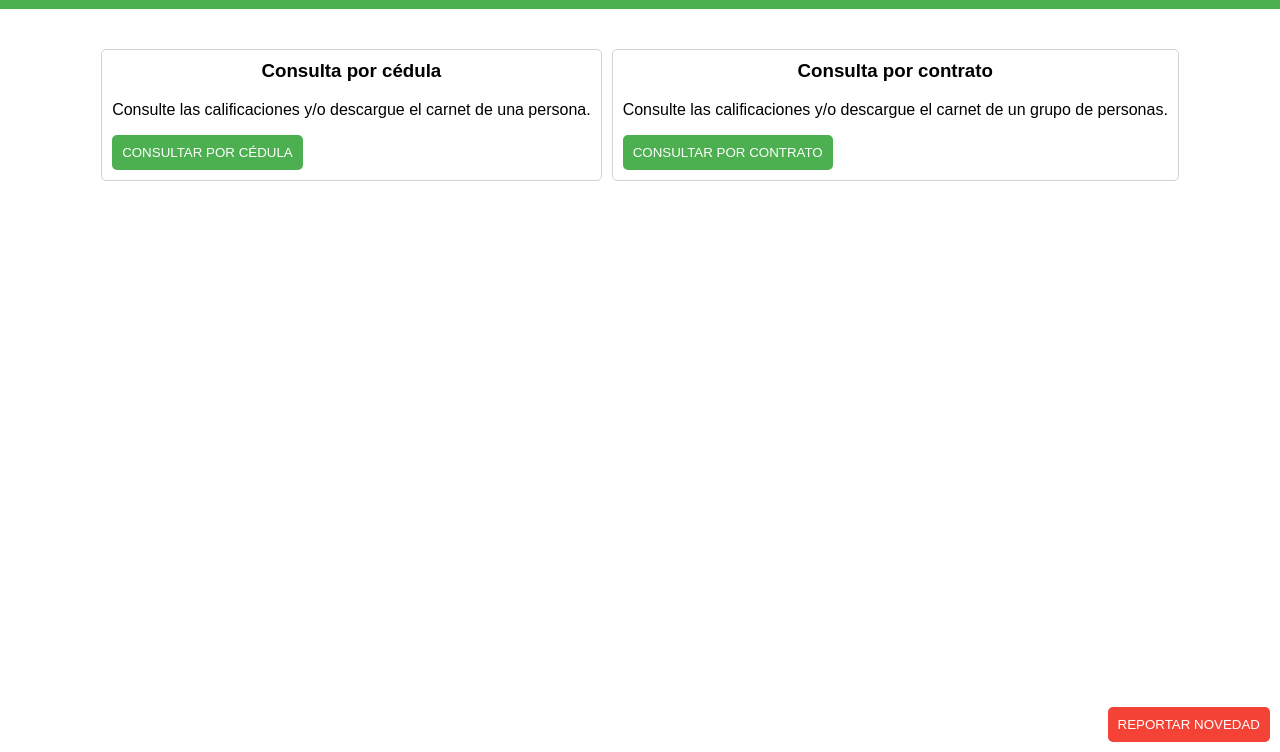
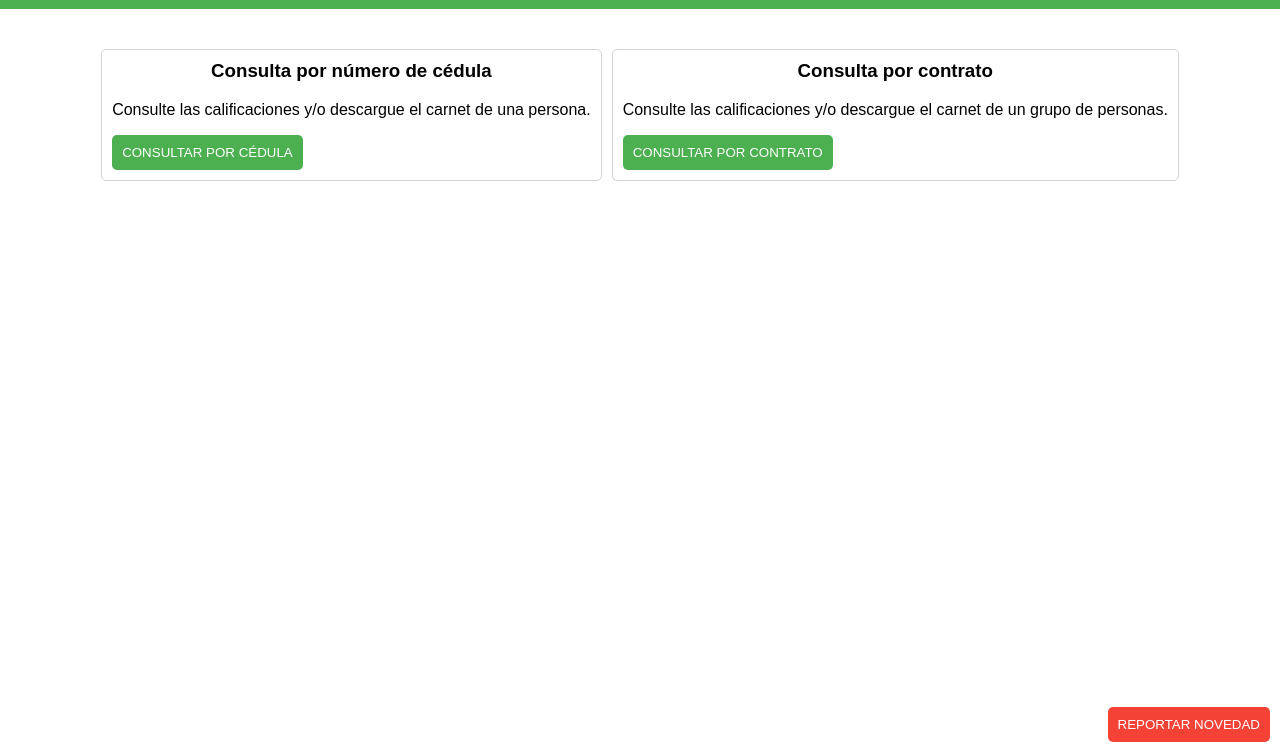
Before and after one commit to DrDiego326/Ejemplo, a plain HTML site: page Index.html in a window 1280 px wide. Shown: the part 48-800 px from the top of the page. Drawn offline with Linux system fonts and the light colour scheme.

Commit message:
Update Index.html
consluta por numero de cedula

```diff
--- a/Index.html
+++ b/Index.html
@@ -75,7 +75,7 @@
     </div>
     <div class="services">
         <div class="service-box">
-            <h3>Consulta por cédula</h3>
+            <h3>Consulta por número de cédula</h3>
             <p>Consulte las calificaciones y/o descargue el carnet de una persona.</p>
             <button class="button">CONSULTAR POR CÉDULA</button>
         </div>
```
